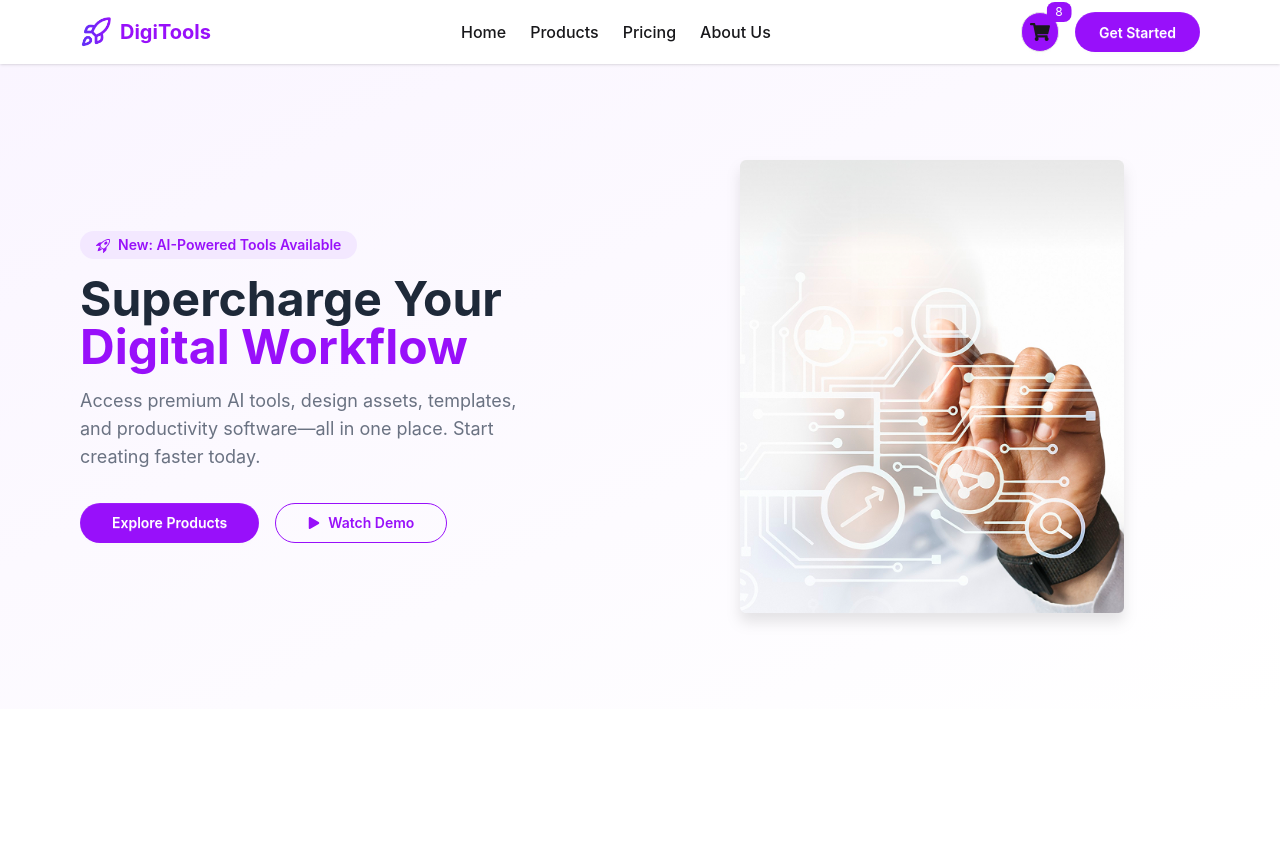
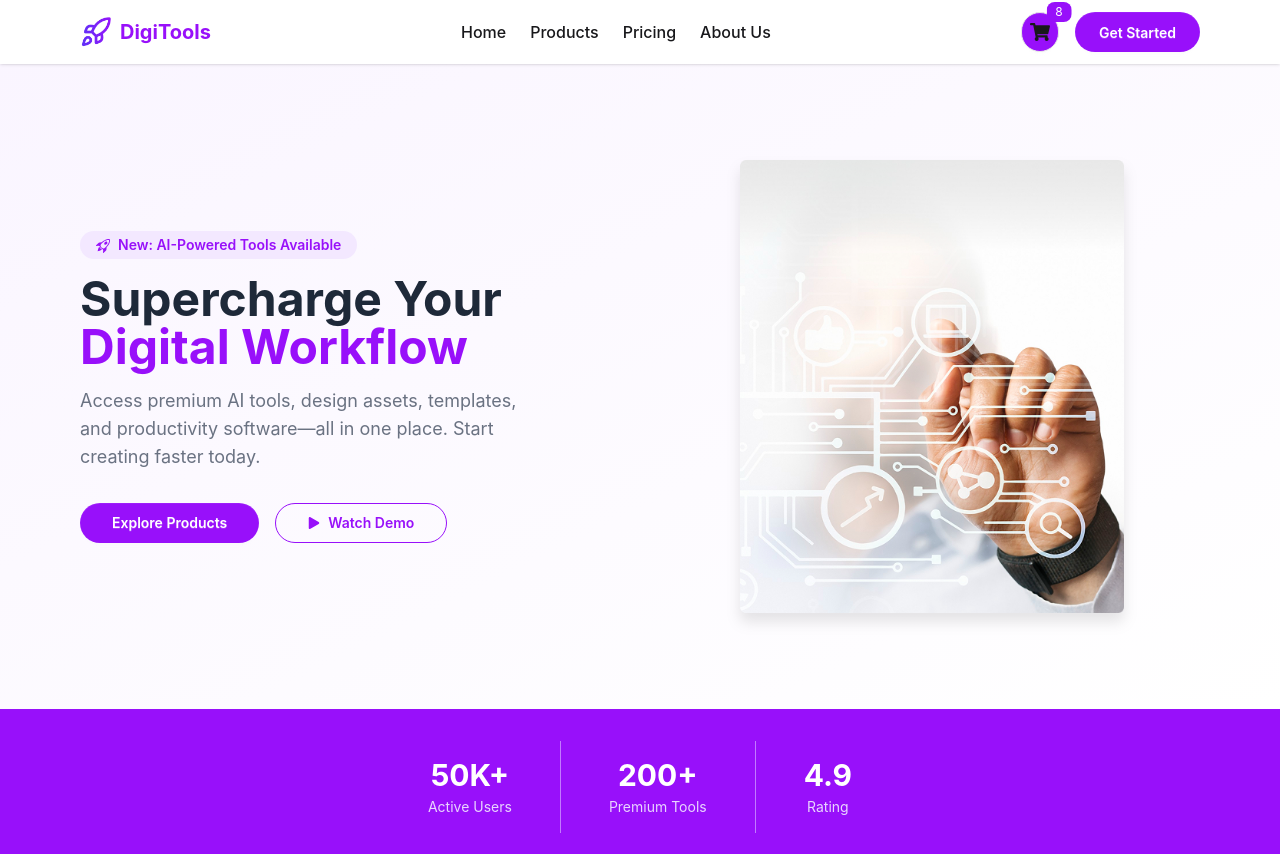
Before and after one commit to shafikulnayem10/PH_A-6-Digi-Tools-Web-App, a React (Vite) app: page / in a window 1280 px wide. Shown: the top 854 px of the page. Before the commit the page ends 800 px from the top, so only its background shows below. Built offline with nearby package versions, Linux system fonts and the light colour scheme.

Commit message:
stats section added

```diff
--- a/src/App.jsx
+++ b/src/App.jsx
@@ -1,5 +1,6 @@
 import './App.css'
 import Banner from './components/homepage/banner/Banner'
+import Stats from './components/homepage/stats/Stats'
 import Navbar from './components/NavBar/Navbar'
 
 function App() {
@@ -10,6 +11,7 @@ function App() {
     <div>
       <Navbar cartCount={8} />
       <Banner></Banner>
+      <Stats></Stats>
     </div>
     </>
   )
--- /dev/null
+++ b/src/components/homepage/stats/Stats.jsx
@@ -0,0 +1,26 @@
+import React from "react";
+
+const Stats = () => {
+  return (
+    <div className="bg-purple-600 py-8">
+      <div className="container mx-auto max-w-6xl px-4">
+        <div className="flex flex-col md:flex-row justify-center items-center divide-y md:divide-y-0 md:divide-x divide-purple-400 gap-4 md:gap-0">
+          <div className="text-center text-white px-12 py-4">
+            <h2 className="text-3xl font-bold">50K+</h2>
+            <p className="text-purple-200 text-sm mt-1">Active Users</p>
+          </div>
+          <div className="text-center text-white px-12 py-4">
+            <h2 className="text-3xl font-bold">200+</h2>
+            <p className="text-purple-200 text-sm mt-1">Premium Tools</p>
+          </div>
+          <div className="text-center text-white px-12 py-4">
+            <h2 className="text-3xl font-bold">4.9</h2>
+            <p className="text-purple-200 text-sm mt-1"> Rating</p>
+          </div>
+        </div>
+      </div>
+    </div>
+  );
+};
+
+export default Stats;
```
